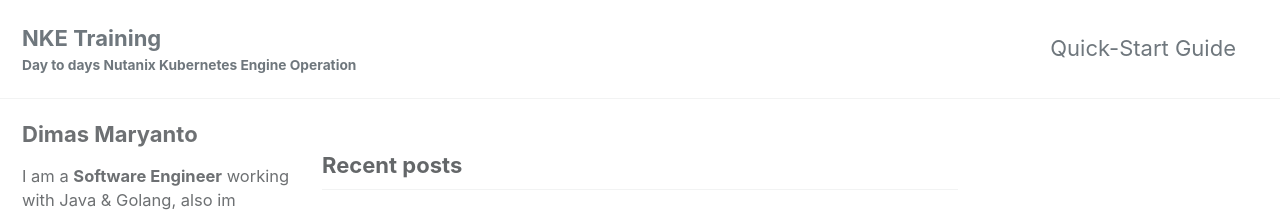
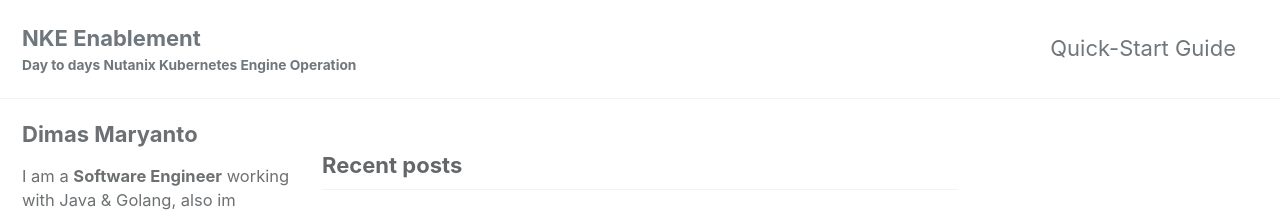
Before and after one commit to dimMaryanto93/nke-days-ops-with-springboot, a Jekyll site: the page built from docs/index.html, in a window 1280 px wide and 900 px high. Shown: the top 216 px of the window. Built offline with Jekyll 4.4.1, drawn with Linux system fonts in a browser that asks for light colours; cached includes are drawn as plain includes; the list of posts is cut into pages by our own code.

Commit message:
update config

```diff
--- a/docs/_config.yml
+++ b/docs/_config.yml
@@ -16,7 +16,7 @@
 
 # Site Settings
 locale                   : "en-US"
-title                    : "NKE Training"
+title                    : "NKE Enablement"
 title_separator          : "-"
 subtitle                 : "Day to days Nutanix Kubernetes Engine Operation" # site tagline that appears below site title in masthead
 name                     : "Dimas Maryanto"
```
